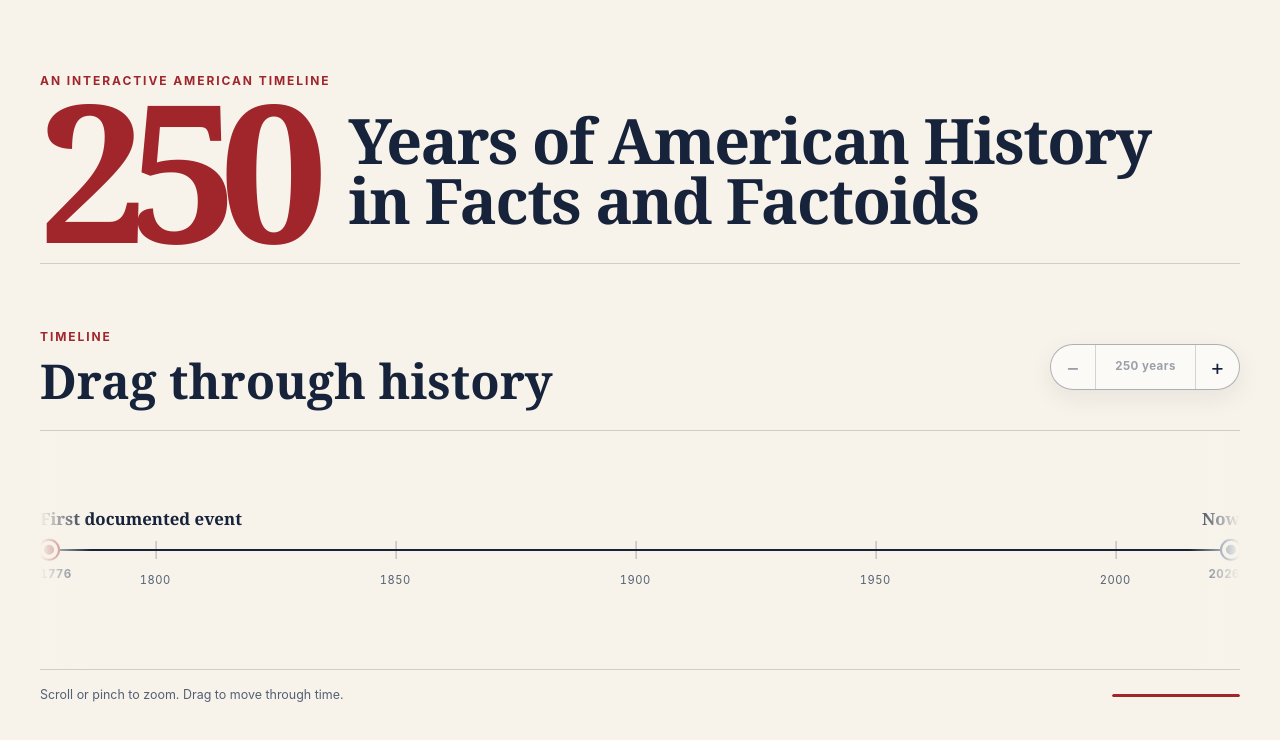
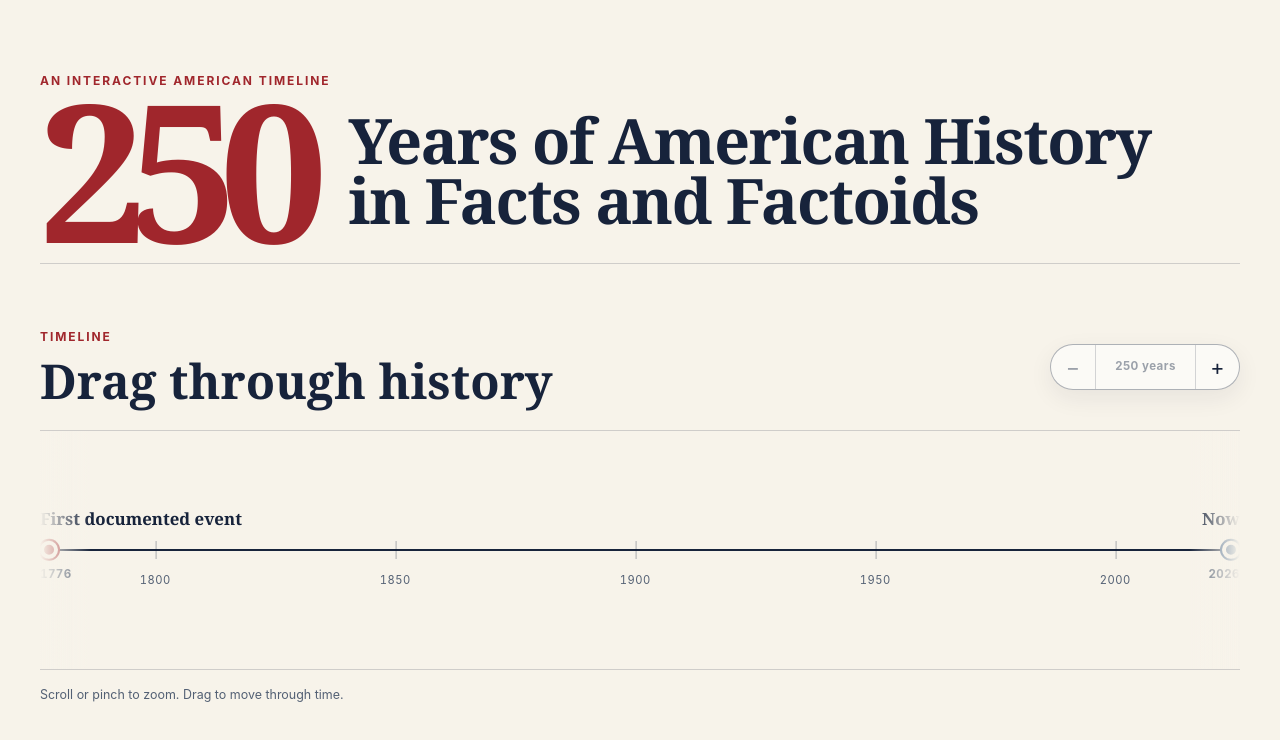
Before and after one commit to denislevkovich/USAlternativeHistory, a React (Vite) app: page / in a window 1280 px wide. Shown: the top 740 px of the page. Built offline with nearby package versions, Linux system fonts and the light colour scheme.

Commit message:
Remove timeline overview indicator

```diff
--- a/src/components/Timeline.css
+++ b/src/components/Timeline.css
@@ -229,25 +229,6 @@
   font-size: 0.78rem;
 }
 
-.timeline-overview {
-  position: relative;
-  width: min(8rem, 28vw);
-  height: 3px;
-  overflow: hidden;
-  border-radius: 99px;
-  background: var(--color-line);
-}
-
-.timeline-overview span {
-  position: absolute;
-  top: 0;
-  bottom: 0;
-  min-width: 0.35rem;
-  border-radius: inherit;
-  background: var(--color-accent);
-  transition: left 180ms ease-out, width 180ms ease-out;
-}
-
 @media (max-width: 40rem) {
   .timeline {
     width: min(100% - 2rem, 75rem);
@@ -275,8 +256,7 @@
 }
 
 @media (prefers-reduced-motion: reduce) {
-  .timeline-track,
-  .timeline-overview span {
+  .timeline-track {
     transition: none;
   }
 }
--- a/src/components/Timeline.tsx
+++ b/src/components/Timeline.tsx
@@ -279,14 +279,6 @@ export function Timeline() {
         <p id="timeline-instructions">
           Scroll or pinch to zoom. Drag to move through time.
         </p>
-        <div className="timeline-overview" aria-hidden="true">
-          <span
-            style={{
-              left: `${viewStart * 100}%`,
-              width: `${(1 / zoom) * 100}%`,
-            }}
-          />
-        </div>
       </div>
     </section>
   )
```
